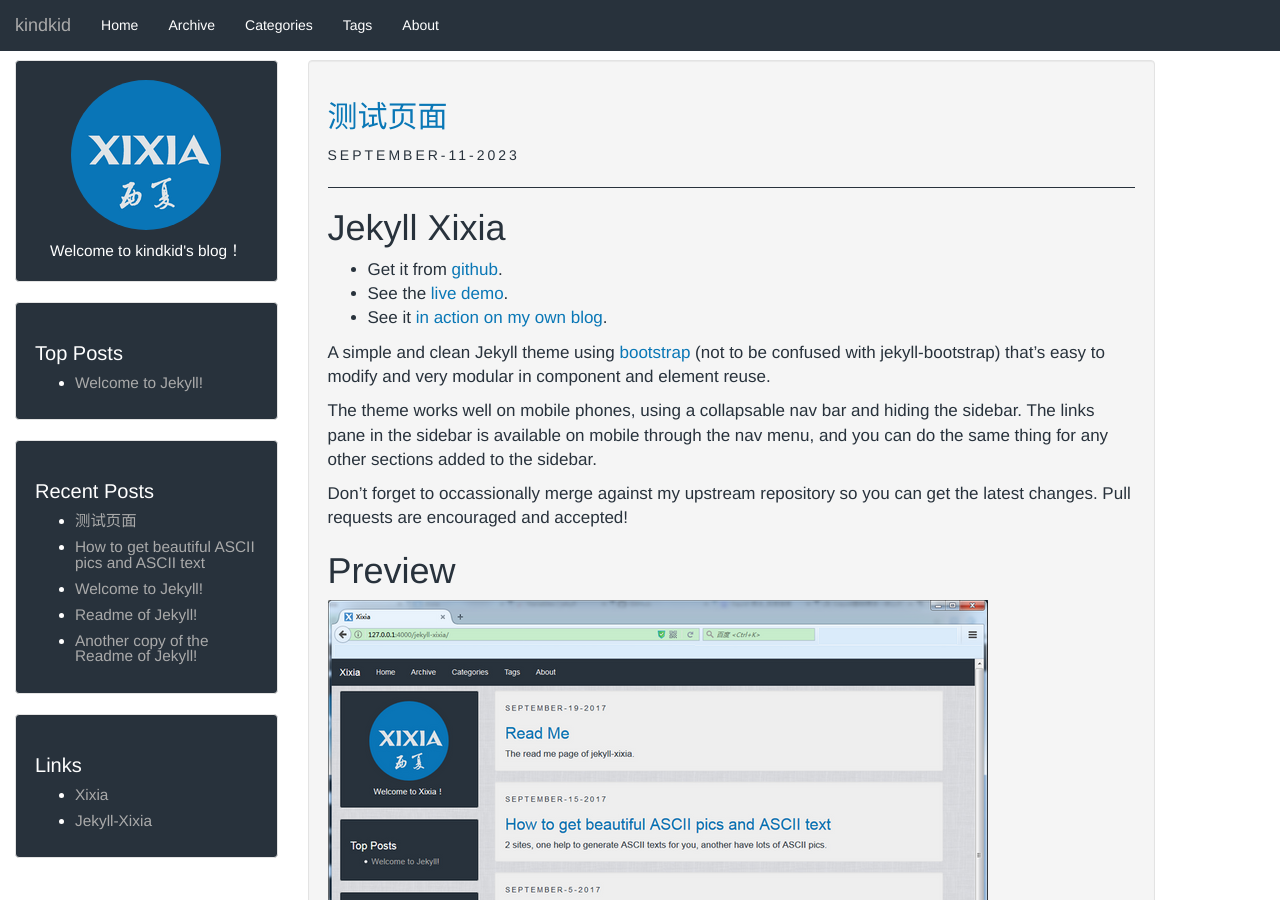
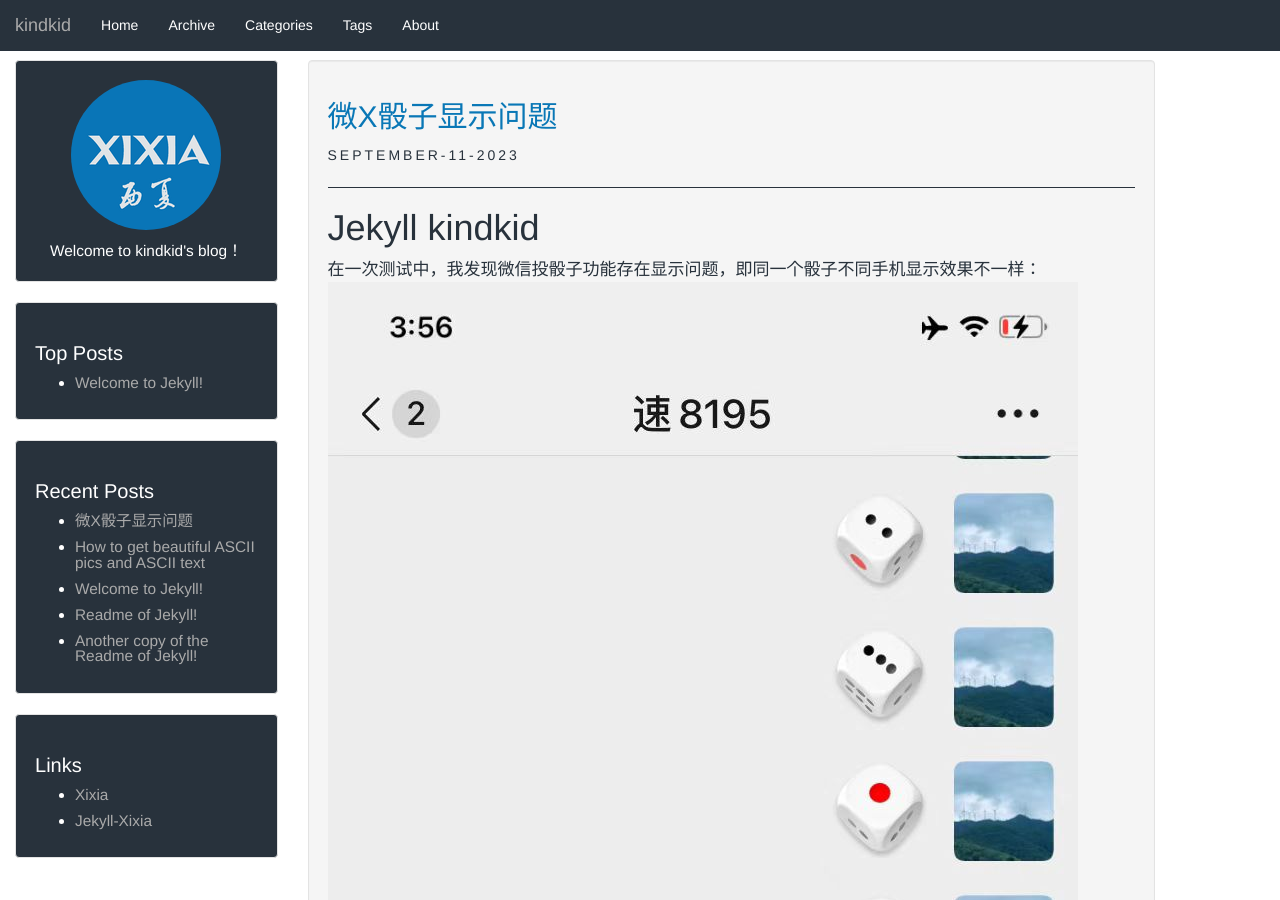
Before and after one commit to polarisrookie/polarisrookie.github.io, a Jekyll site: the page built from _posts/2023-09-11-README.markdown, in a window 1280 px wide and 900 px high. Built offline with Jekyll 4.4.1, drawn with Linux system fonts in a browser that asks for light colours; some of the changed text lies outside the part shown.

Commit message:
Update 2023-09-11-README.markdown

```diff
--- a/_posts/2023-09-11-README.markdown
+++ b/_posts/2023-09-11-README.markdown
@@ -1,49 +1,28 @@
 ---
 layout: post
-title:  "测试页面"
+title:  "微X骰子显示问题"
 categories: Other
 tags: Other
 author: kindkid
 description: The blog page of jekyll-kindkid.
 ---
 
-Jekyll Xixia
+Jekyll kindkid
 ============
 
-* Get it from [github](https://github.com/zxixia/jekyll-xixia).
-* See the [live demo](http://xixia.info/jekyll-xixia/).
-* See it [in action on my own blog](http://xixia.info/).
+在一次测试中，我发现微信投骰子功能存在显示问题，即同一个骰子不同手机显示效果不一样：
+![Xixia]({{ site.baseurl }}//assets/images/test1.jpg)
+![Xixia]({{ site.baseurl }}//assets/images/test2.jpg)
+（注：测试机速为iOS系统，kid为Android系统）
 
-A simple and clean Jekyll theme using [bootstrap](http://getbootstrap.com)
-(not to be confused with jekyll-bootstrap) that's easy to modify and very
-modular in component and element reuse.
+出现显示问题的骰子在Android手机中显示为正常，在iOS手机中显示异常，即点数较为分散，且该骰子可被iOS微信添加至表情包里，于是进行逆向定位问题点：
+Android系统：
+反编译一下微信apk
+最新版的判断函数为com.tencent.mm.sdk.platformtools.be类的tx函数。(Randon函数)
 
-The theme works well on mobile phones, using a collapsable nav bar and hiding the
-sidebar. The links pane in the sidebar is available on mobile through the nav menu,
-and you can do the same thing for any other sections added to the sidebar.
+iOS系统：
+同样操作反编译微信apk
 
-Don't forget to occassionally merge against my upstream repository so you can get
-the latest changes. Pull requests are encouraged and accepted!
-
-Preview
-=======
-![Xixia]({{ site.baseurl }}//assets/images/preview.png)
-
-License
-=======
-
-The content of this theme is distributed and licensed under a
-![License Badge]({{ site.baseurl }}/assets/images/cc_by_88x31.png)
-[Creative Commons Attribution 4.0 License](https://creativecommons.org/licenses/by/4.0/legalcode)
-
-    This license lets others distribute, remix, tweak, and build upon your work,
-    even commercially, as long as they credit you for the original creation. This
-    is the most accommodating of licenses offered. Recommended for maximum
-    dissemination and use of licensed materials.
-
-In other words: you can do anything you want with this theme on any site, just please
-provide a link to [the original theme on github](https://github.com/zxixia/jekyll-xixia)
-so I get credit for the original design. Beyond that, have at it!
 
 Thanks
 ======
```
